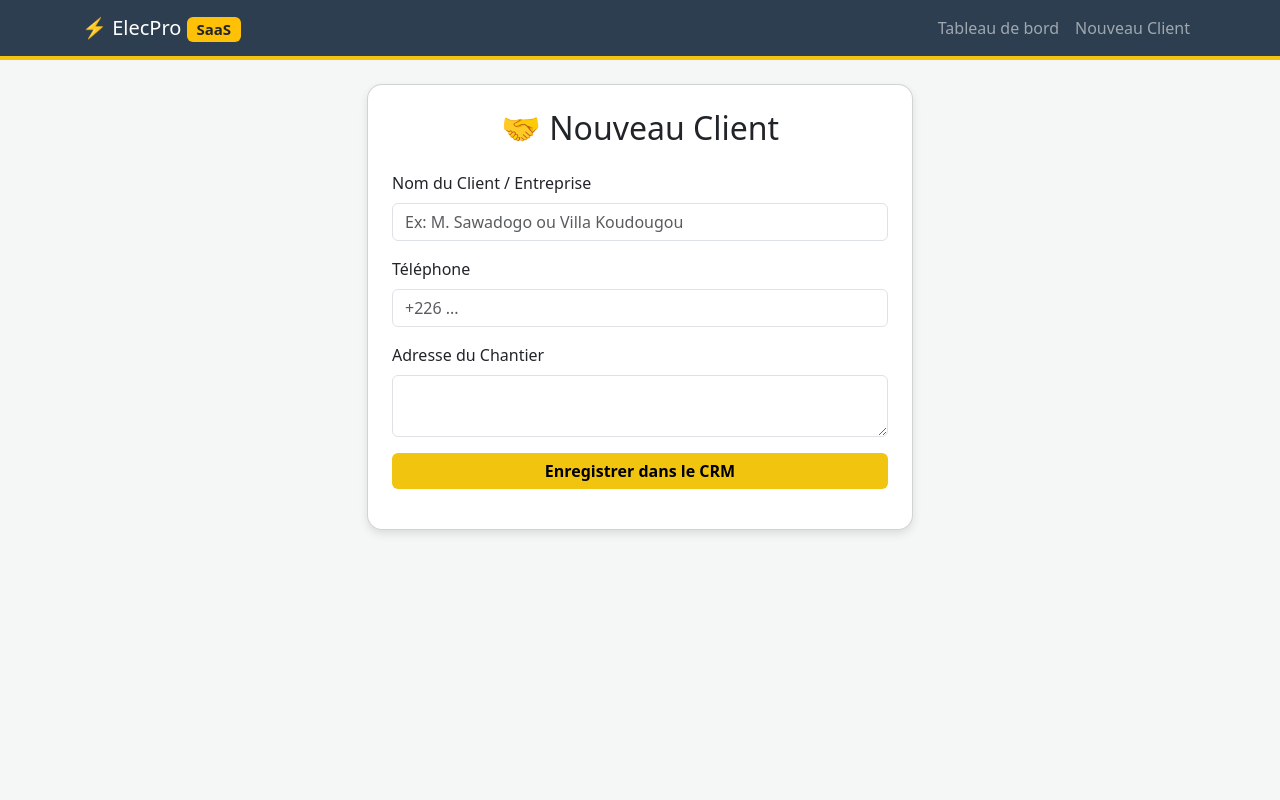
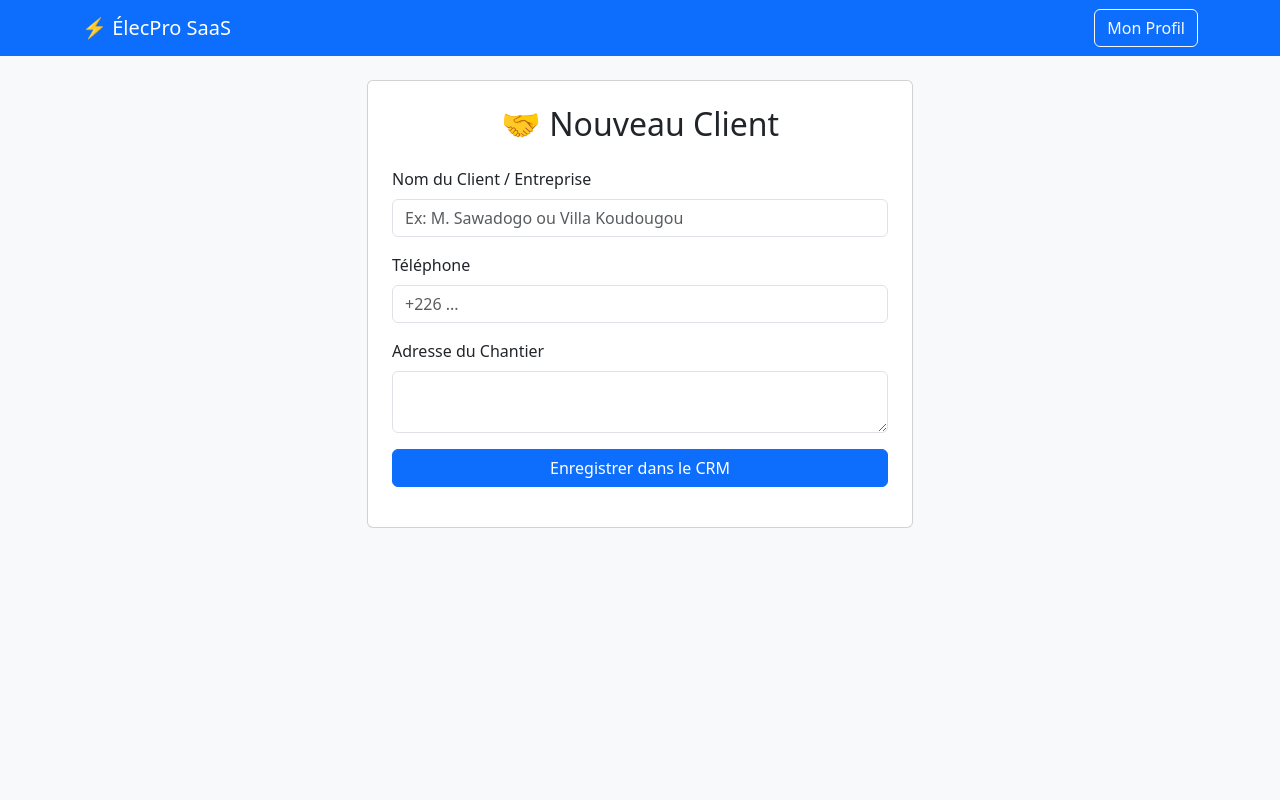
Before and after one commit to ernestcoulibaly721/ElecPro_Saas, a Flask app: page /ajouter_client in a window 1280 px wide. Run offline with Flask 3, Linux system fonts and the light colour scheme; parts of the project's set-up code (start-up, migrations or seed data) failed here and were passed over.

Commit message:
Update layout.html

```diff
--- a/templates/layout.html
+++ b/templates/layout.html
@@ -3,32 +3,18 @@
 <head>
     <meta charset="UTF-8">
     <meta name="viewport" content="width=device-width, initial-scale=1.0">
-    <title>ElecPro SaaS ⚡</title>
+    <title>ÉlecPro SaaS</title>
     <link href="https://cdn.jsdelivr.net/npm/bootstrap@5.3.0/dist/css/bootstrap.min.css" rel="stylesheet">
-    <style>
-        :root { --primary-color: #f1c40f; --dark-bg: #2c3e50; }
-        body { background-color: #f4f7f6; }
-        .navbar { background-color: var(--dark-bg); border-bottom: 4px solid var(--primary-color); }
-        .btn-primary { background-color: var(--primary-color); border: none; color: black; font-weight: bold; }
-        .card { border-radius: 15px; box-shadow: 0 4px 8px rgba(0,0,0,0.1); }
-    </style>
 </head>
-<body>
-
-<nav class="navbar navbar-expand-lg navbar-dark mb-4">
+<body class="bg-light">
+    <nav class="navbar navbar-dark bg-primary mb-4">
+        <div class="container">
+            <a class="navbar-brand" href="/">⚡ ÉlecPro SaaS</a>
+            <a class="btn btn-outline-light" href="/profil">Mon Profil</a>
+        </div>
+    </nav>
     <div class="container">
-        <a class="navbar-brand" href="/">⚡ ElecPro <span class="badge bg-warning text-dark">SaaS</span></a>
-        <div class="navbar-nav">
-            <a class="nav-link" href="/">Tableau de bord</a>
-            <a class="nav-link" href="/ajouter_client">Nouveau Client</a>
-        </div>
+        {% block content %}{% endblock %}
     </div>
-</nav>
-
-<div class="container">
-    {% block content %}{% endblock %}
-</div>
-
-<script src="https://cdn.jsdelivr.net/npm/bootstrap@5.3.0/dist/js/bootstrap.bundle.min.js"></script>
 </body>
-                                                                                                         </html>
+</html>
```
